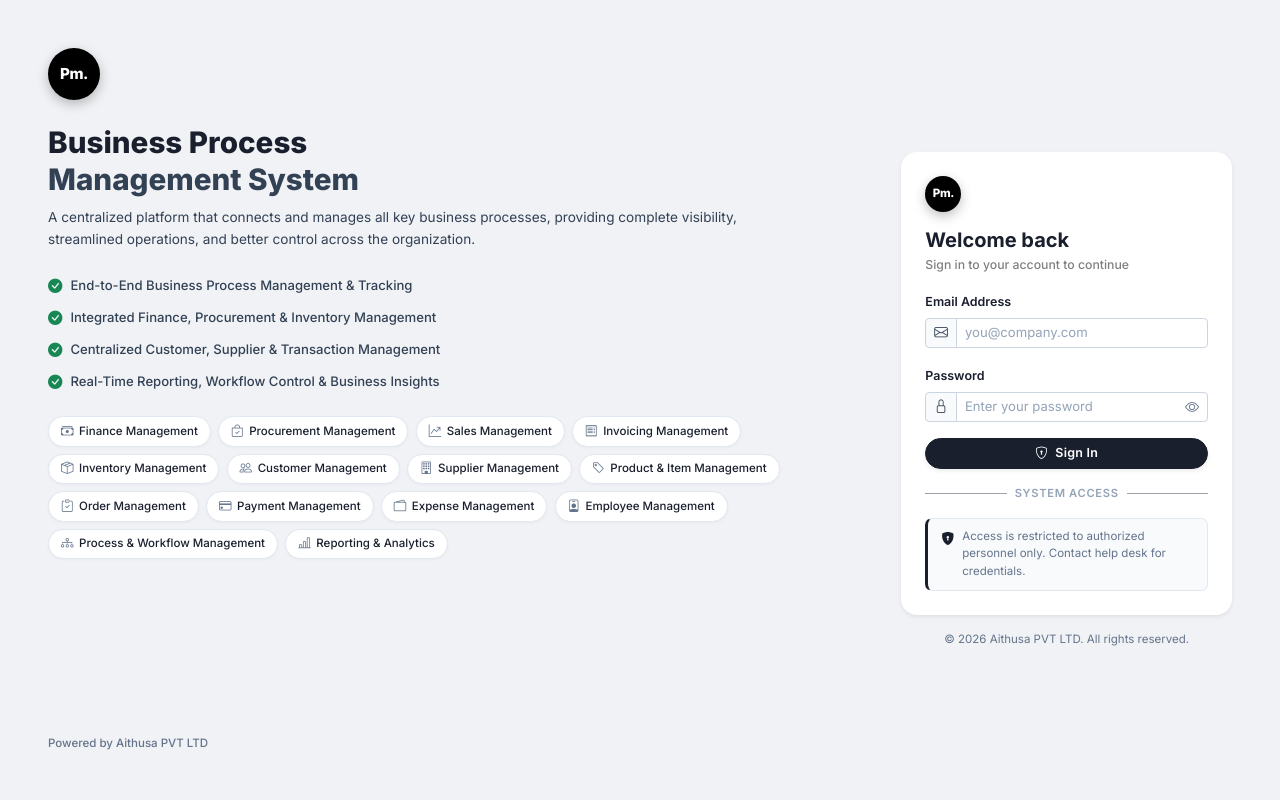
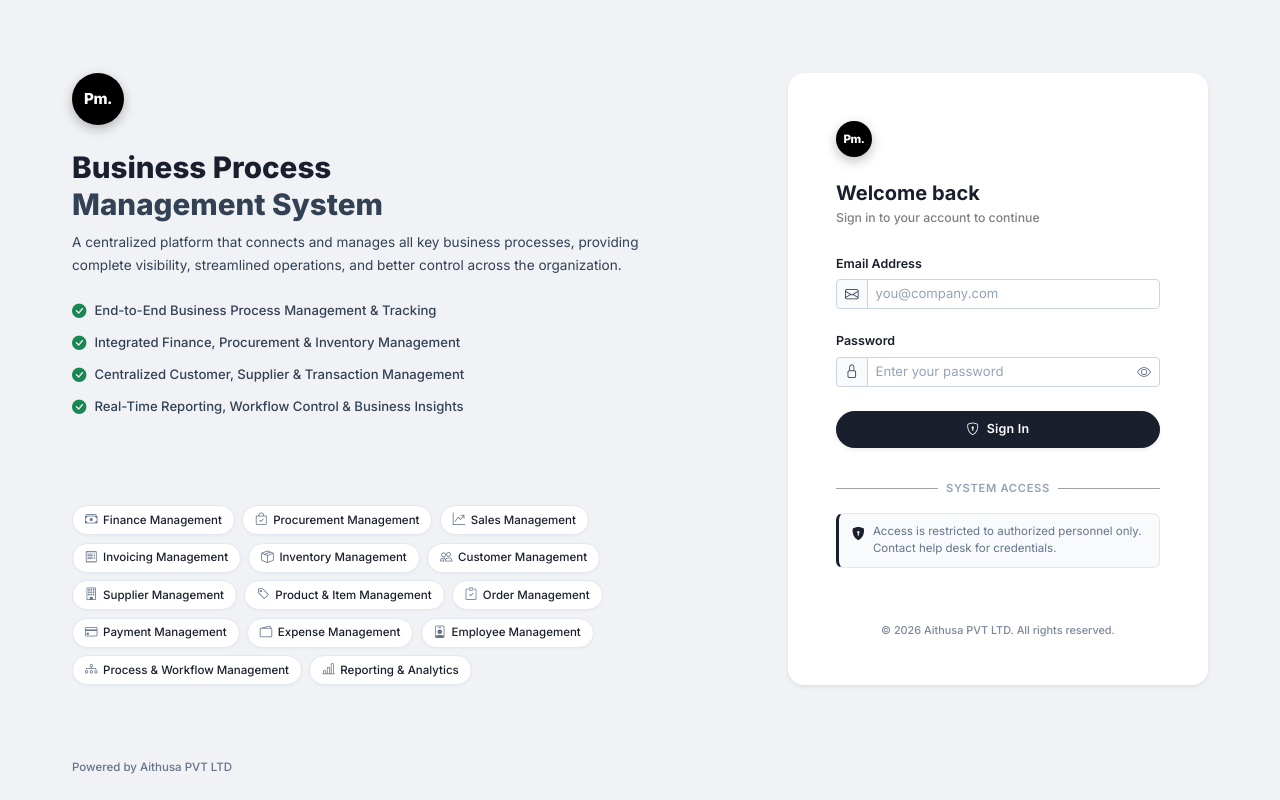
Before and after one commit to warunarathnayake/process-management-ui, an Angular app in the folder process-management-ui/: page /#/login in a window 1280 px wide. Built offline with nearby package versions, Linux system fonts and the light colour scheme.

Commit message:
feat(login): update login layout alignment, card height, and footer positioning

```diff
--- a/process-management-ui/src/app/components/login/login.component.html
+++ b/process-management-ui/src/app/components/login/login.component.html
@@ -1,29 +1,37 @@
-<div class="login-page min-vh-100">
-  <div class="container-fluid min-vh-100 p-0">
-    <div class="row g-0 min-vh-100">
+<div class="login-page min-vh-100 d-flex flex-column justify-content-between">
 
-      <!-- ════════════ LEFT COLUMN: Brand Panel (col-lg-7 col-xl-8) ════════════ -->
-      <div class="col-lg-7 col-xl-8 d-none d-lg-flex flex-column justify-content-between p-4 p-xl-5 login-brand-panel">
-        <div>
+  <!-- ════════════ MAIN CONTENT AREA: Centered Grid Row ════════════ -->
+  <div class="container-fluid flex-grow-1 d-flex flex-column justify-content-center p-3 p-sm-4 p-xl-5">
+    <div class="row g-4 g-xl-5 align-items-stretch justify-content-center login-main-row mx-auto w-100">
+
+      <!-- ════════════ LEFT COLUMN: Brand Panel ════════════ -->
+      <div class="col-lg-7 col-xl-7 d-none d-lg-flex flex-column justify-content-between brand-panel-col">
+
+        <!-- Top Section: Logo, Title, Subtitle, Features -->
+        <div class="brand-top-section">
           <!-- Logo: Pm. in black circle -->
-          <div class="logo-circle mb-4">Pm.</div>
+          <div class="logo-circle mb-3 mb-xl-4">Pm.</div>
 
           <h1 class="brand-title mb-2">
             Business Process<br><span>Management System</span>
           </h1>
 
-          <p class="brand-subtitle mb-4">
+          <p class="brand-subtitle mb-3 mb-xl-4">
             A centralized platform that connects and manages all key business processes, providing complete visibility, streamlined operations, and better control across the organization.
           </p>
 
-          <div class="brand-features mb-4">
+          <div class="brand-features">
             <div class="feature-item"><i class="bi bi-check-circle-fill text-success"></i> End-to-End Business Process Management &amp; Tracking</div>
             <div class="feature-item"><i class="bi bi-check-circle-fill text-success"></i> Integrated Finance, Procurement &amp; Inventory Management</div>
             <div class="feature-item"><i class="bi bi-check-circle-fill text-success"></i> Centralized Customer, Supplier &amp; Transaction Management</div>
             <div class="feature-item"><i class="bi bi-check-circle-fill text-success"></i> Real-Time Reporting, Workflow Control &amp; Business Insights</div>
           </div>
+        </div>
 
-          <div class="domain-icons">
+        <!-- Space is automatically distributed via justify-content-between in flex column -->
+
+        <!-- Bottom Section: Domain Icons (Bottom line aligns with login card bottom) -->
+        <div class="domain-icons mt-auto pt-3 pt-xl-4">
           <span class="domain-chip"><i class="bi bi-cash-stack"></i> Finance Management</span>
           <span class="domain-chip"><i class="bi bi-bag-check"></i> Procurement Management</span>
           <span class="domain-chip"><i class="bi bi-graph-up-arrow"></i> Sales Management</span>
@@ -39,31 +47,30 @@
           <span class="domain-chip"><i class="bi bi-diagram-3"></i> Process &amp; Workflow Management</span>
           <span class="domain-chip"><i class="bi bi-bar-chart-line"></i> Reporting &amp; Analytics</span>
         </div>
+
       </div>
 
-        <div class="brand-footer pt-3">Powered by Aithusa PVT LTD</div>
-      </div>
+      <!-- ════════════ RIGHT COLUMN: Form Panel / Login Card ════════════ -->
+      <div class="col-12 col-lg-5 col-xl-5 d-flex flex-column align-items-center align-items-lg-end justify-content-center form-panel-col">
+        <div class="w-100 h-100 d-flex flex-column" style="max-width: 420px;">
 
-      <!-- ════════════ RIGHT COLUMN: Form Panel (col-12 col-lg-5 col-xl-4) ════════════ -->
-      <div class="col-12 col-lg-5 col-xl-4 d-flex flex-column align-items-center justify-content-center p-4 p-md-5 login-form-panel">
-        <div class="w-100" style="max-width: 400px;">
+          <!-- Native Bootstrap Card (Matches exact height and bottom line of brand column) -->
+          <div class="card login-card shadow-sm border-0 rounded-4 w-100 h-100 flex-grow-1">
+            <div class="card-body p-4 p-sm-5 d-flex flex-column justify-content-between">
 
-          <!-- Native Bootstrap Card -->
-          <div class="card shadow-sm border-0 rounded-4">
-            <div class="card-body p-4">
-
+              <div>
                 <!-- Logo inside card -->
-              <div class="logo-circle logo-circle-sm mb-3">Pm.</div>
+                <div class="logo-circle logo-circle-sm mb-3 mb-xl-4">Pm.</div>
 
                 <!-- Header -->
-              <div class="mb-3">
+                <div class="mb-3 mb-xl-4">
                   <h5 class="form-title fw-bold mb-1">Welcome back</h5>
                   <p class="mb-0 text-black-50 small fw-medium">Sign in to your account to continue</p>
                 </div>
 
                 <!-- Error Alert -->
                 <div *ngIf="errorMsg()"
-                   class="alert alert-danger d-flex align-items-center gap-2 py-2 px-3 fade-in-up"
+                     class="alert alert-danger d-flex align-items-center gap-2 py-2 px-3 mb-3 fade-in-up"
                      role="alert">
                   <i class="bi bi-exclamation-triangle-fill flex-shrink-0"></i>
                   <small>{{ errorMsg() }}</small>
@@ -72,7 +79,7 @@
                 <form [formGroup]="loginForm" (ngSubmit)="onSubmit()" novalidate>
 
                   <!-- Email -->
-                <div class="mb-3">
+                  <div class="mb-3 pb-1">
                     <label for="email" class="form-label form-label-sm">Email Address</label>
                     <div class="input-group input-group-sm has-validation">
                       <span class="input-group-text">
@@ -94,7 +101,7 @@
                   </div>
 
                   <!-- Password -->
-                <div class="mb-3">
+                  <div class="mb-3 mb-xl-4">
                     <label for="password" class="form-label form-label-sm">Password</label>
                     <div class="input-group input-group-sm has-validation">
                       <span class="input-group-text">
@@ -123,7 +130,7 @@
                   <!-- Sign In Button (sm size) -->
                   <button
                     type="submit"
-                  class="btn btn-dark btn-sm w-100 rounded-pill shadow-sm login-btn"
+                    class="btn btn-dark btn-sm w-100 rounded-pill shadow-sm login-btn py-2"
                     [disabled]="isLoading()">
                     <ng-container *ngIf="!isLoading(); else loadingTpl">
                       <i class="bi bi-shield-lock me-1"></i> Sign In
@@ -135,7 +142,10 @@
                   </button>
 
                 </form>
+              </div>
 
+              <!-- Bottom Content: System Access & Copyright pushed to bottom line -->
+              <div class="card-bottom-section mt-auto pt-3 d-flex flex-column">
                 <!-- Divider -->
                 <div class="d-flex align-items-center text-uppercase my-3 system-access-divider">
                   <hr class="flex-grow-1 my-0 me-2 border-secondary-subtle opacity-50">
@@ -144,22 +154,33 @@
                 </div>
 
                 <!-- Access Note -->
-              <div class="access-note">
+                <div class="access-note mb-3">
                   <i class="bi bi-shield-lock-fill"></i>
                   <small>Access is restricted to authorized personnel only. Contact help desk for credentials.</small>
                 </div>
 
+                <!-- Copyright pushed to bottom line of card -->
+                <p class="card-copyright text-center mb-0">
+                  © 2026 Aithusa PVT LTD. All rights reserved.
+                </p>
+              </div>
+
             </div>
           </div><!-- /card -->
-
-          <!-- Copyright -->
-          <p class="form-copyright text-center mt-3 mb-0 text-secondary">
-            © 2026 Aithusa PVT LTD. All rights reserved.
-          </p>
 
         </div>
       </div>
 
     </div>
   </div>
+
+  <!-- ════════════ BOTTOM FOOTER: Left Aligned with Brand Column ════════════ -->
+  <div class="container-fluid login-bottom-bar px-3 px-sm-4 px-xl-5 pb-3 pb-xl-4 pt-0">
+    <div class="row g-4 g-xl-5 align-items-center login-main-row mx-auto w-100">
+      <div class="col-lg-7 col-xl-7 d-none d-lg-block text-start brand-footer">
+        Powered by Aithusa PVT LTD
       </div>
+    </div>
+  </div>
+
+</div>
--- a/process-management-ui/src/app/components/login/login.component.scss
+++ b/process-management-ui/src/app/components/login/login.component.scss
@@ -9,11 +9,12 @@
   background: $theme-bg;
 }
 
+.login-main-row {
+  max-width: 1320px;
+}
+
 // ── Left Brand Panel ───────────────────────────────────────
-.login-brand-panel {
-  background: $theme-bg;
-  padding: 3.5rem 4rem;
-
+.brand-panel-col {
   .brand-title {
     font-size: 1.85rem;
     font-weight: 800;
@@ -29,6 +30,7 @@
     font-size: 0.85rem;
     color: $dark-secondary;
     line-height: 1.65;
+    max-width: 620px;
   }
 
   .brand-features {
@@ -51,22 +53,18 @@
     display: flex;
     flex-wrap: wrap;
     gap: 0.45rem;
+    margin-top: auto;
+    padding-top: 2.5rem; // Dedicated generous space between brand features & domain chips
 
     .domain-chip {
       @extend .pms-chip;
     }
   }
-
-  .brand-footer {
-    font-size: 0.72rem;
-    color: $dark-muted;
-    font-weight: 500;
-  }
 }
 
 // ── Right Form Panel & Login Card ──────────────────────────
-.login-form-panel {
-  background: $theme-bg;
+.form-panel-col {
+  // Aligns seamlessly with left brand column in stretch grid row
 }
 
 // ── Logo: "Pm." Black Circle ───────────────────────────────
@@ -79,9 +77,37 @@
 }
 
 // ── Card & Input Components (Dark & Secondary Theme) ───────
-.card {
+.card.login-card {
   background: $bg-surface;
-  border-radius: 16px;
+  border-radius: 18px;
+  min-height: 560px;
+
+  .card-body {
+    padding: 2.25rem 2rem 0.65rem 2rem;
+  }
+
+  .card-bottom-section {
+    margin-top: auto;
+  }
+
+  .card-copyright {
+    font-size: 0.68rem;
+    color: $dark-muted;
+    font-weight: 500;
+    line-height: 1.2;
+    opacity: 0.85;
+    margin-top: 40px;
+    display: block;
+  }
+}
+
+// ── Bottom Footer Bar ──────────────────────────────────────
+.login-bottom-bar {
+  .brand-footer {
+    font-size: 0.72rem;
+    color: $dark-muted;
+    font-weight: 500;
+  }
 }
 
 .form-title {
--- a/process-management-ui/src/app/components/login/login.component.ts
+++ b/process-management-ui/src/app/components/login/login.component.ts
@@ -53,7 +53,7 @@ export class LoginComponent {
     try {
       // Simulate login delay
       await new Promise(resolve => setTimeout(resolve, 800));
-      this.router.navigate(['/header']);
+      this.router.navigate(['/app']);
     } catch (err: any) {
       this.errorMsg.set(err.message || 'Invalid credentials. Please try again.');
     } finally {
```
Lines whose indentation alone changed are shown as unchanged.
